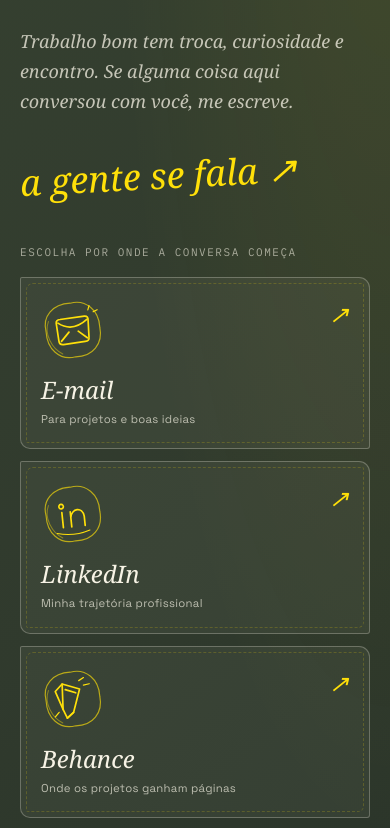
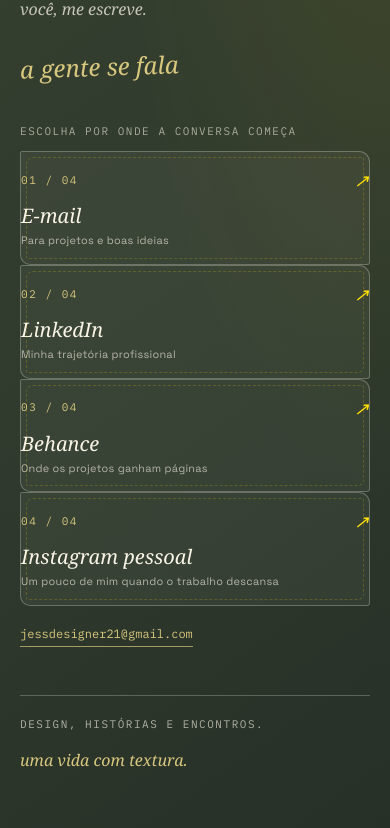
Before and after one commit to jessdesigner21/jesse-santos-portfolio, a Next.js app in the folder jesse-santos/: page / in a window 390 px wide. Shown: the part 7639-8467 px from the top of the page. Built offline with nearby package versions, Linux system fonts and the light colour scheme; a web font is replaced by a local one.

Commit message:
Refine contact layout with quieter mobile hierarchy and icon-free links

```diff
--- a/jesse-santos/components/ContactSection.tsx
+++ b/jesse-santos/components/ContactSection.tsx
@@ -3,125 +3,142 @@
 import { motion, useReducedMotion } from "framer-motion";
 import { CONTACT } from "@/data/contact";
 
-type ContactKind = "email" | "linkedin" | "behance" | "instagram";
-
-/* Desenhos vetoriais autorais, com linhas irregulares em vez de ícones prontos. */
-function DoodleIcon({ kind }: { kind: ContactKind }) {
-  return (
-    <svg aria-hidden="true" viewBox="0 0 76 76" className="contact-doodle h-[64px] w-[64px]" fill="none">
-      <path d="M38 6 C57 3 71 18 70 38 C72 58 58 72 38 70 C18 73 5 57 6 37 C3 18 17 5 38 6 Z" stroke="currentColor" strokeWidth="1.4" opacity=".65" />
-      <path d="M10 25 C3 39 11 58 23 65" stroke="currentColor" strokeWidth="1.2" opacity=".42" strokeLinecap="round" />
-      <g stroke="currentColor" strokeWidth="2" strokeLinecap="round" strokeLinejoin="round">
-        {kind === "email" && (
-          <>
-            <path d="M19 28 Q19 24 24 24 L53 23 Q58 23 57 29 L56 49 Q56 53 51 53 L25 54 Q20 54 20 49 Z" />
-            <path d="M21 28 Q37 41 56 27" />
-            <path d="M23 50 L33 40 M54 49 L44 40" />
-            <path d="M58 16 L60 11 M64 19 L69 17" strokeWidth="1.4" />
-          </>
-        )}
-        {kind === "linkedin" && (
-          <>
-            <path d="M25 35 L25 53 M24.8 25.2 a2.7 2.7 0 1 0 .1 0" />
-            <path d="M35 53 L35 35 M35 42 C37 31 50 30 51 42 L51 53" />
-            <path d="M17 59 Q36 65 56 59" strokeWidth="1.3" />
-          </>
-        )}
-        {kind === "behance" && (
-          <>
-            <path d="M27 19 L47 27 L37 54 L29 60 L25 49 Z" />
-            <path d="M27 19 L18 27 L25 49 M29 60 L37 54 M30 26 L42 31" />
-            <path d="M47 17 L53 14 M52 23 L59 22 M20 52 L15 57" strokeWidth="1.5" />
-          </>
-        )}
-        {kind === "instagram" && (
-          <>
-            <path d="M26 21 Q19 22 20 30 L20 49 Q20 56 28 56 L48 56 Q56 56 56 48 L56 29 Q55 21 48 21 Z" />
-            <path d="M38 30 C48 29 49 44 40 46 C31 48 27 38 33 33 C35 31 36 30 38 30 Z" />
-            <path d="M49 27 L49.5 27.5" strokeWidth="3.5" />
-            <path d="M17 17 Q13 11 9 17 M58 60 Q65 58 67 63" strokeWidth="1.4" />
-          </>
-        )}
-      </g>
-    </svg>
-  );
-}
-
-const channels: Array<{
-  kind: ContactKind;
-  title: string;
-  detail: string;
-  href: string;
-  external: boolean;
-}> = [
-  { kind: "email", title: "E-mail", detail: "Para projetos e boas ideias", href: CONTACT.email ? `mailto:${CONTACT.email}` : "", external: false },
-  { kind: "linkedin", title: "LinkedIn", detail: "Minha trajetória profissional", href: CONTACT.linkedin, external: true },
-  { kind: "behance", title: "Behance", detail: "Onde os projetos ganham páginas", href: CONTACT.behance, external: true },
-  { kind: "instagram", title: "Instagram pessoal", detail: "Um pouco de mim quando o trabalho descansa", href: CONTACT.instagram, external: true },
+const channels = [
+  {
+    title: "E-mail",
+    detail: "Para projetos e boas ideias",
+    href: CONTACT.email ? `mailto:${CONTACT.email}` : "",
+    external: false,
+  },
+  {
+    title: "LinkedIn",
+    detail: "Minha trajetória profissional",
+    href: CONTACT.linkedin,
+    external: true,
+  },
+  {
+    title: "Behance",
+    detail: "Onde os projetos ganham páginas",
+    href: CONTACT.behance,
+    external: true,
+  },
+  {
+    title: "Instagram pessoal",
+    detail: "Um pouco de mim quando o trabalho descansa",
+    href: CONTACT.instagram,
+    external: true,
+  },
 ];
 
 export default function ContactSection() {
   const reduceMotion = useReducedMotion();
+
   return (
-    <section id="contato" aria-labelledby="contato-titulo" className="contact-atelier relative overflow-hidden px-5 py-24 text-[#F7F3E5] md:px-10 md:py-36">
-      <div className="pointer-events-none absolute -right-16 top-0 hidden select-none font-serif text-[21rem] italic leading-none text-[#FFE009]/[0.035] lg:block" aria-hidden="true">oi.</div>
+    <section
+      id="contato"
+      aria-labelledby="contato-titulo"
+      className="contact-atelier relative overflow-hidden px-5 py-16 text-[#F7F3E5] md:px-10 md:py-36"
+    >
+      <div
+        className="pointer-events-none absolute -right-16 top-0 hidden select-none font-serif text-[21rem] italic leading-none text-[#FFE009]/[0.035] lg:block"
+        aria-hidden="true"
+      >
+        oi.
+      </div>
+
       <div className="relative mx-auto max-w-[1376px]">
-        <p className="editorial-num mb-8 border-b border-[#F7F3E5]/25 pb-5 text-[#FFE009]">03 / Entre uma ideia e outra</p>
-        <div className="grid gap-12 lg:grid-cols-[minmax(0,1fr)_minmax(0,1.05fr)] lg:gap-20">
+        <p className="editorial-num mb-8 border-b border-[#F7F3E5]/25 pb-5 text-[#D8C77E] md:text-[#FFE009]">
+          03 / Entre uma ideia e outra
+        </p>
+
+        <div className="grid gap-10 lg:grid-cols-[minmax(0,1fr)_minmax(0,1.05fr)] lg:gap-20">
           <div>
             <motion.h2
               id="contato-titulo"
-              initial={reduceMotion ? false : { opacity: 0, y: 25 }}
+              initial={reduceMotion ? false : { opacity: 0, y: 20 }}
               whileInView={reduceMotion ? undefined : { opacity: 1, y: 0 }}
               viewport={{ once: true, amount: 0.3 }}
               transition={{ duration: 0.7, ease: [0.16, 1, 0.3, 1] }}
-              className="max-w-[830px] font-grotesk text-[clamp(2.8rem,6.4vw,6.7rem)] font-bold leading-[0.99] tracking-[-0.07em]"
+              className="max-w-[830px] font-grotesk text-[clamp(2.1rem,8.9vw,3.4rem)] font-bold leading-[1.06] tracking-[-0.065em] md:text-[clamp(3.4rem,6.4vw,6.7rem)] md:leading-[0.99]"
             >
               Toda ideia começa em algum lugar.
-              <span className="mt-4 block font-serif font-normal italic leading-[1.04] tracking-[-0.055em] text-[#FFE009]">
+              <span className="mt-3 block font-serif font-normal italic leading-[1.08] tracking-[-0.055em] text-[#D8C77E] md:mt-4 md:text-[#FFE009]">
                 Que seja numa conversa.
               </span>
             </motion.h2>
-            <p className="mt-9 max-w-md font-serif text-lg italic leading-[1.65] text-[#F7F3E5]/75 md:text-xl">
+
+            <p className="mt-6 max-w-md font-serif text-base italic leading-[1.6] text-[#F7F3E5]/75 md:mt-9 md:text-xl">
               Trabalho bom tem troca, curiosidade e encontro. Se alguma coisa aqui conversou com você, me escreve.
             </p>
-            <span className="mt-10 block w-fit -rotate-3 font-serif text-4xl italic text-[#FFE009] md:text-5xl" aria-hidden="true">a gente se fala ↗</span>
+
+            <span
+              className="mt-7 block w-fit -rotate-2 font-serif text-2xl italic text-[#D8C77E] md:mt-10 md:text-5xl md:text-[#FFE009]"
+              aria-hidden="true"
+            >
+              a gente se fala
+            </span>
           </div>
+
           <div className="self-center">
-            <p className="editorial-num mb-4 text-[#F7F3E5]/60">Escolha por onde a conversa começa</p>
-            <div className="grid gap-3 sm:grid-cols-2">
-              {channels.filter((c) => c.href).map((channel, index) => (
+            <p className="editorial-num mb-3 text-[#F7F3E5]/60 md:mb-4">
+              Escolha por onde a conversa começa
+            </p>
+
+            <div className="grid gap-0 sm:grid-cols-2 sm:gap-3">
+              {channels.filter((channel) => channel.href).map((channel, index) => (
                 <motion.a
-                  key={channel.kind}
+                  key={channel.title}
                   href={channel.href}
                   target={channel.external ? "_blank" : undefined}
                   rel={channel.external ? "noopener noreferrer" : undefined}
                   data-cursor="abrir"
                   initial={reduceMotion ? false : { opacity: 0, y: 15 }}
                   whileInView={reduceMotion ? undefined : { opacity: 1, y: 0 }}
-                  viewport={{ once: true, amount: 0.18 }}
-                  transition={{ duration: 0.55, delay: index * 0.07 }}
-                  className="contact-link group flex min-h-[172px] flex-col items-start justify-between gap-4 p-5 md:min-h-[205px]"
+                  viewport={{ once: true, amount: 0.15 }}
+                  transition={{ duration: 0.55, delay: index * 0.06 }}
+                  className="contact-link group flex min-h-[82px] flex-col justify-between gap-3 py-3.5 sm:min-h-[165px] sm:p-5 md:min-h-[180px]"
                 >
-                  <div className="flex w-full items-start justify-between">
-                    <DoodleIcon kind={channel.kind} />
-                    <span aria-hidden="true" className="contact-link-arrow font-serif text-2xl italic">↗</span>
+                  <div className="flex w-full items-center justify-between gap-2">
+                    <span className="editorial-num text-[#D8C77E] md:text-[#FFE009]">
+                      {String(index + 1).padStart(2, "0")} / 04
+                    </span>
+                    <span
+                      aria-hidden="true"
+                      className="contact-link-arrow font-serif text-lg italic md:text-2xl"
+                    >
+                      ↗
+                    </span>
                   </div>
                   <div>
-                    <span className="block font-serif text-2xl italic leading-none md:text-[1.75rem]">{channel.title}</span>
-                    <span className="mt-2 block text-[0.71rem] leading-relaxed tracking-wide text-[#F7F3E5]/70">{channel.detail}</span>
+                    <span className="block font-serif text-[1.25rem] italic leading-none md:text-[1.75rem]">
+                      {channel.title}
+                    </span>
+                    <span className="mt-1.5 block text-[0.68rem] leading-relaxed tracking-wide text-[#F7F3E5]/65 md:mt-2 md:text-[0.71rem]">
+                      {channel.detail}
+                    </span>
                   </div>
                 </motion.a>
               ))}
             </div>
-            <a href={`mailto:${CONTACT.email}`} className="mt-5 inline-block break-all border-b border-[#FFE009]/70 pb-1 font-mono text-sm text-[#FFE009] transition-colors hover:text-white md:text-base">
-              {CONTACT.email}
-            </a>
+
+            {CONTACT.email && (
+              <a
+                href={`mailto:${CONTACT.email}`}
+                className="mt-5 inline-block break-all border-b border-[#D8C77E]/70 pb-1 font-mono text-xs text-[#D8C77E] transition-colors hover:text-white md:text-base md:text-[#FFE009]"
+              >
+                {CONTACT.email}
+              </a>
+            )}
           </div>
         </div>
-        <div className="mt-16 flex flex-wrap items-center justify-between gap-4 border-t border-[#F7F3E5]/25 pt-6 md:mt-24">
-          <p className="editorial-num text-[#F7F3E5]/65">Design, histórias e encontros.</p>
-          <p className="font-serif text-lg italic text-[#FFE009]">uma vida com textura.</p>
+
+        <div className="mt-12 flex flex-wrap items-center justify-between gap-4 border-t border-[#F7F3E5]/25 pt-5 md:mt-24 md:pt-6">
+          <p className="editorial-num text-[#F7F3E5]/65">
+            Design, histórias e encontros.
+          </p>
+          <p className="font-serif text-base italic text-[#D8C77E] md:text-lg md:text-[#FFE009]">
+            uma vida com textura.
+          </p>
         </div>
       </div>
     </section>
```
